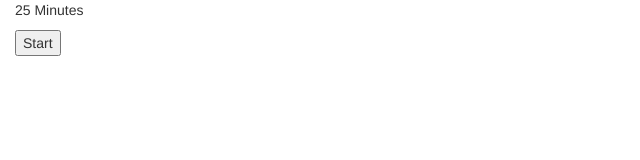
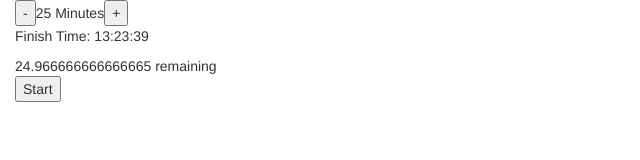
Before and after one commit to ccp92/pomodoro, a plain HTML site: page index.html in a window 1280 px wide. Both pictures are taken after a click on the button "Start". Shown: the whole page, without its empty margins (0-640 px from the left). Drawn offline with nearby package versions, Linux system fonts and the light colour scheme.

Commit message:
Finish Time
Finish Time is now calculated and pushed onto the page.
Remaining time is now calculated and pushed onto the page.

```diff
--- a/index.html
+++ b/index.html
@@ -13,7 +13,9 @@
   </head>
   <body>
     <div id = "countdown" class="container-fluid">
-      <p>25 Minutes</p>
+      <button>-</button><span id = "minutes">25</span> Minutes<button>+</button>
+      <div id = "future"></div>
+      <div id = "remaining"></div>
       <button id="start">Start</button>
     </div>
   </body>
--- a/pomodoro.js
+++ b/pomodoro.js
@@ -1,13 +1,33 @@
 $( document ).ready(function() {
 
+  var minutes = 25;
+
   $("#start").click(function endTime () {
-    var today = new Date();
-    var time = today.getHours() + ':' + today.getMinutes() + ':' + today.getSeconds();
+    setInterval(function() {
+      var now = new Date();
+      var time = now.getHours() + ':' + now.getMinutes() + ':' + now.getSeconds();
+
+      var hourDiff = (later - now)/60000;
+      console.log(hourDiff);
+
+      $("#remaining").text(hourDiff + " remaining");
+
+    }, 1000);
+
+
+
+    var start = new Date();
+    var time = start.getHours() + ':' + start.getMinutes() + ':' + start.getSeconds();
     console.log (time);
 
-    var today25 = new Date(today.getTime() + 25*60000);
-    var timeLimit = today25.getHours() + ':' + today25.getMinutes() + ':' + today.getSeconds();
+    var later = new Date(start.getTime() + 25*60000);
+    var timeLimit = later.getHours() + ':' + later.getMinutes() + ':' + later.getSeconds();
     console.log (timeLimit);
+
+    $('<p>Finish Time: ' + timeLimit + '</p>').appendTo('#future');
+
+
+
 
   });
 
```
